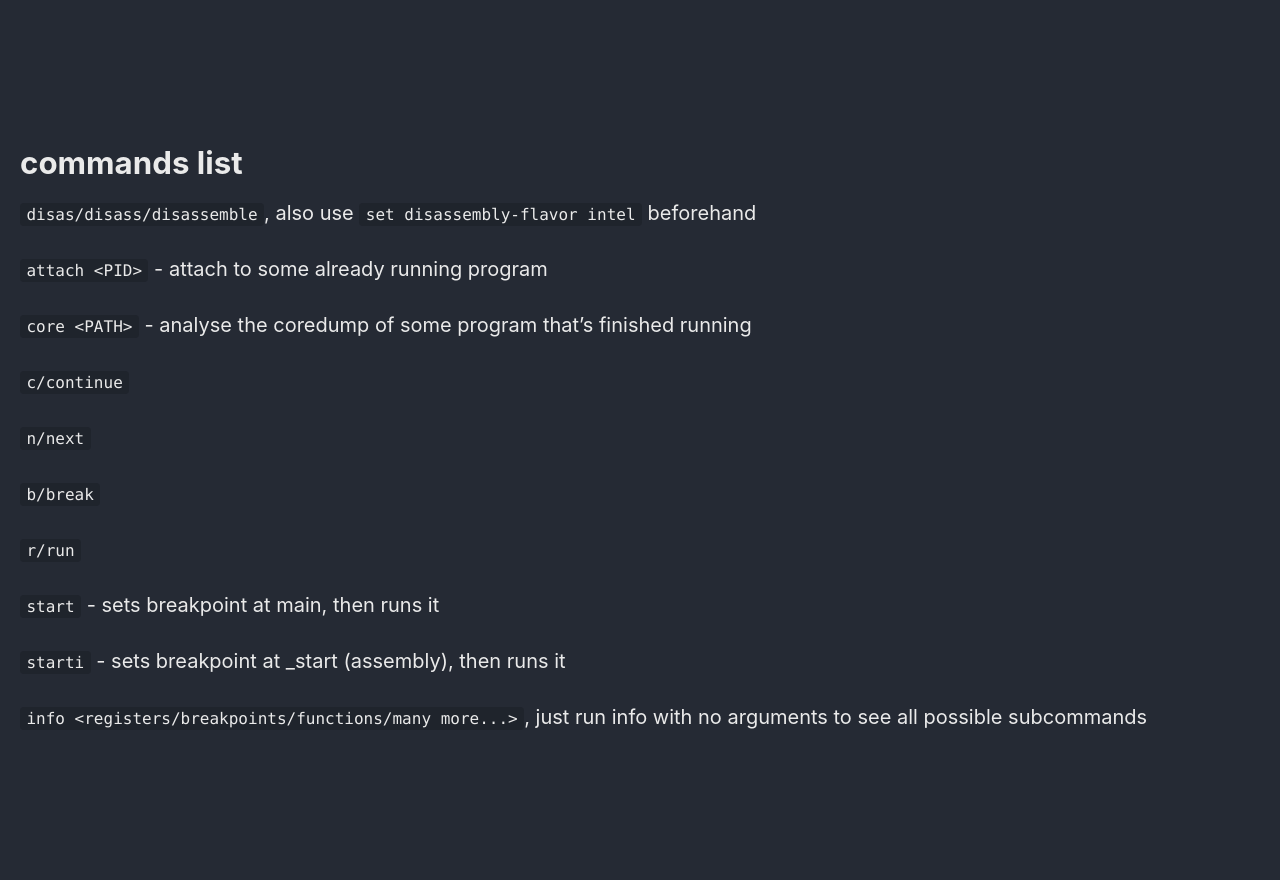
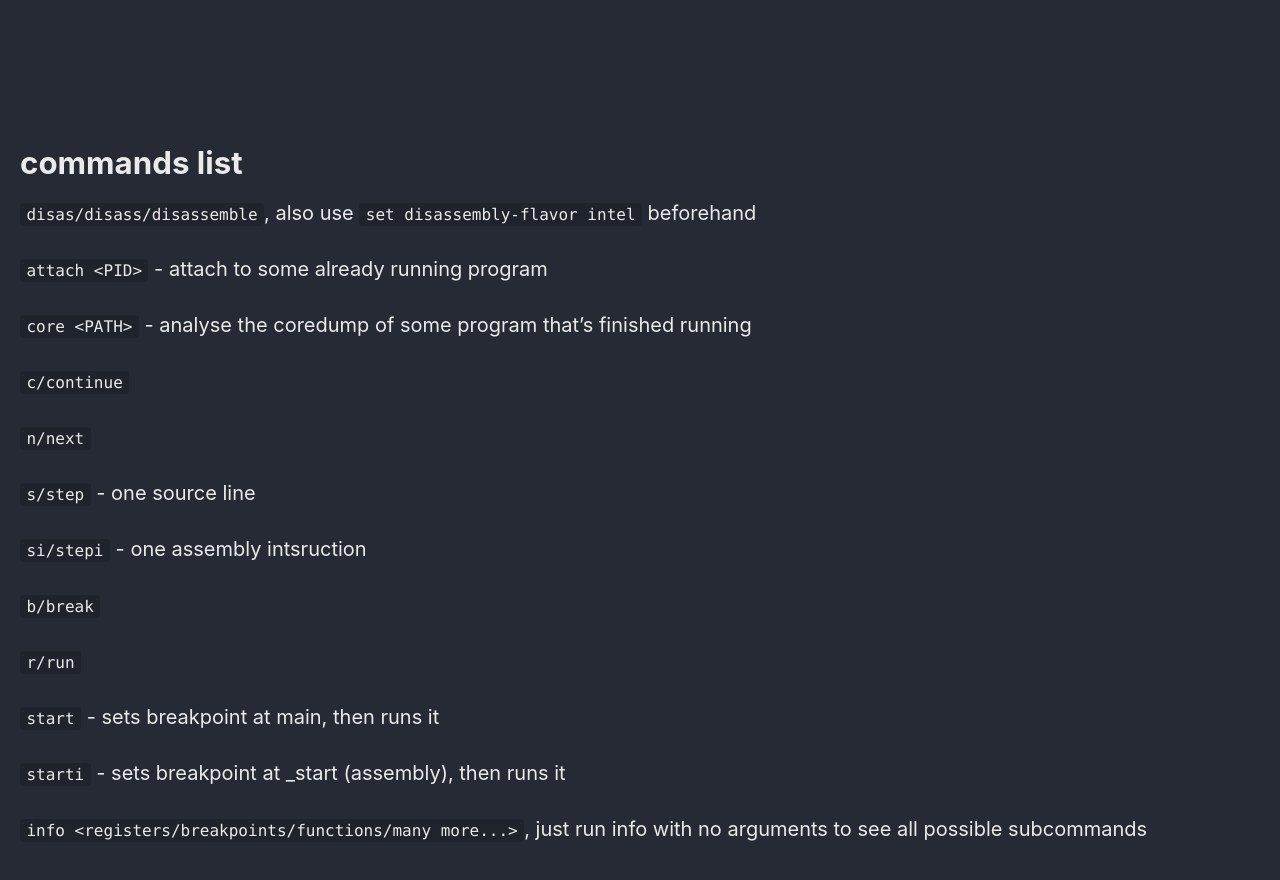
Before and after one commit to Connor-McCartney/Connor-McCartney.github.io, a Jekyll site: the page built from _pages/misc/gdb.md, in a window 1280 px wide and 900 px high, scrolled down 851 px. Shown: the top 880 px of the window. Built offline with Jekyll 4.4.1, drawn with Linux system fonts in a browser that asks for light colours; cached includes are drawn as plain includes; before the commit the page ends 1639 px from its top, so only the background shows below that.

Commit message:
Update gdb.md

```diff
--- a/_pages/misc/gdb.md
+++ b/_pages/misc/gdb.md
@@ -54,6 +54,10 @@ n -  number of elements
 
 `n/next`
 
+`s/step` - one source line
+
+`si/stepi` - one assembly intsruction
+
 `b/break`
 
 `r/run`
```
